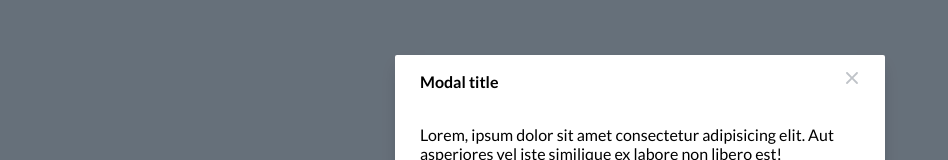
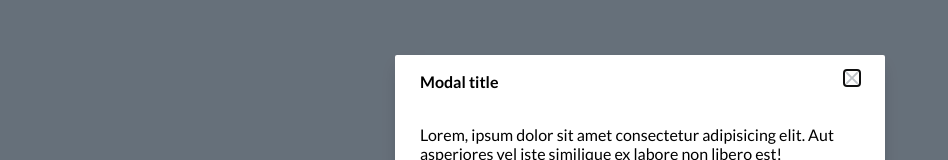
Before and after one commit to vladimir-dabic/all-locations, a React (Create React App) app: page / in a window 1280 px wide. Shown: the part 236-396 px from the top of the page, without its empty margins (0-948 px from the left). Built offline with nearby package versions, Linux system fonts and the light colour scheme; no server answers.

Commit message:
modal focus trap, close svg onkeypress

```diff
--- a/package.json
+++ b/package.json
@@ -10,6 +10,7 @@
     "@types/node": "^12.0.0",
     "@types/react": "^17.0.0",
     "@types/react-dom": "^17.0.0",
+    "focus-trap-react": "^8.8.1",
     "react": "^17.0.2",
     "react-dom": "^17.0.2",
     "react-scripts": "4.0.3",
--- a/src/components/shared/Modal/Modal.tsx
+++ b/src/components/shared/Modal/Modal.tsx
@@ -3,6 +3,7 @@
 /* eslint-disable jsx-a11y/click-events-have-key-events */
 import React, { FC, useEffect } from 'react';
 import { createPortal } from 'react-dom';
+import FocusTrap from 'focus-trap-react';
 
 import { ReactComponent as CloseSvg } from '../../../assets/Close.svg';
 
@@ -25,6 +26,13 @@ const Modal: FC<Props> = ({ show, onClose, title, children }) => {
     }
   };
 
+  const handleKeyPress = (e: React.KeyboardEvent): void => {
+    e.preventDefault();
+    if (e.code === 'Enter' || e.code === 'Space') {
+      onClose();
+    }
+  };
+
   // eslint-disable-next-line react-hooks/rules-of-hooks
   useEffect(() => {
     document.body.addEventListener('keydown', closeOnEscapeKeyDown);
@@ -35,6 +43,7 @@ const Modal: FC<Props> = ({ show, onClose, title, children }) => {
   }, []);
 
   return createPortal(
+    <FocusTrap>
       <div className={style.modal} onClick={onClose}>
         <div
           role="dialog"
@@ -44,8 +53,10 @@ const Modal: FC<Props> = ({ show, onClose, title, children }) => {
           <div className={style.header}>
             <h4 className={style.title}>{title}</h4>
             <CloseSvg
+              tabIndex={0}
               fillOpacity={0.5}
               onClick={onClose}
+              onKeyPress={handleKeyPress}
               className={style.closeSvg}
             />
           </div>
@@ -56,7 +67,8 @@ const Modal: FC<Props> = ({ show, onClose, title, children }) => {
             </button>
           </div>
         </div>
-    </div>,
+      </div>
+    </FocusTrap>,
     document.getElementById('root') as Element,
   );
 };
```
Also changed, not shown: 1 other file (tests, documents, lock files or other folders). Lines whose indentation alone changed are shown as unchanged.
